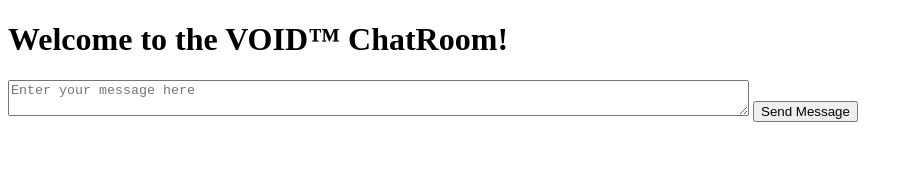
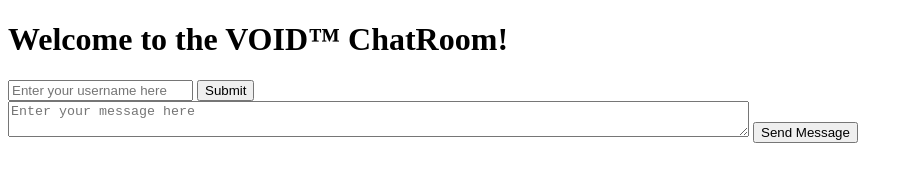
Before and after one commit to VO1D-H3ART/Website, a plain HTML site: page Chatroom.html in a window 1280 px wide. Shown: the whole page, without its empty margins (0-913 px from the left). Drawn offline with Linux system fonts and the light colour scheme.

Commit message:
Update Chatroom.html

```diff
--- a/Chatroom.html
+++ b/Chatroom.html
@@ -11,18 +11,28 @@
 
 
 <body>
+
     <h1>Welcome to the VOID™ ChatRoom!</h1>
-    <!--form is allow for the collection of user input-->
+    <!--Allows for username input-->
+    <section>
+        <form id="UserNameForm">
+            <input type="text" id="usernameInput" name="usernameInput" placeholder="Enter your username here">
+            <button id="usernameSubmit" type="submit">Submit</button>
+        </form>
+    </section>
+
+    <!--form is allow for the collection of user input for the message-->
     <form id="ChatInput">
         <!--We use textaera to allow multiline inputs however because of this we need a send message button because when we press enter in a textarea it makes a new line-->
         <textarea id="messageInput" name="messageInput" rows="2" cols="90" placeholder="Enter your message here"></textarea>
         <button id=submitButton type="submit">Send Message</button>
+    </form>
 
-    </form>
     <!--This is where the chat messages will be displayed and sends it off to the JS code-->
     <div id="ChatContainer"></div>
 
     <script src = "chatroom.js" defer></script>
 </body>
 
+
 </html>
```
